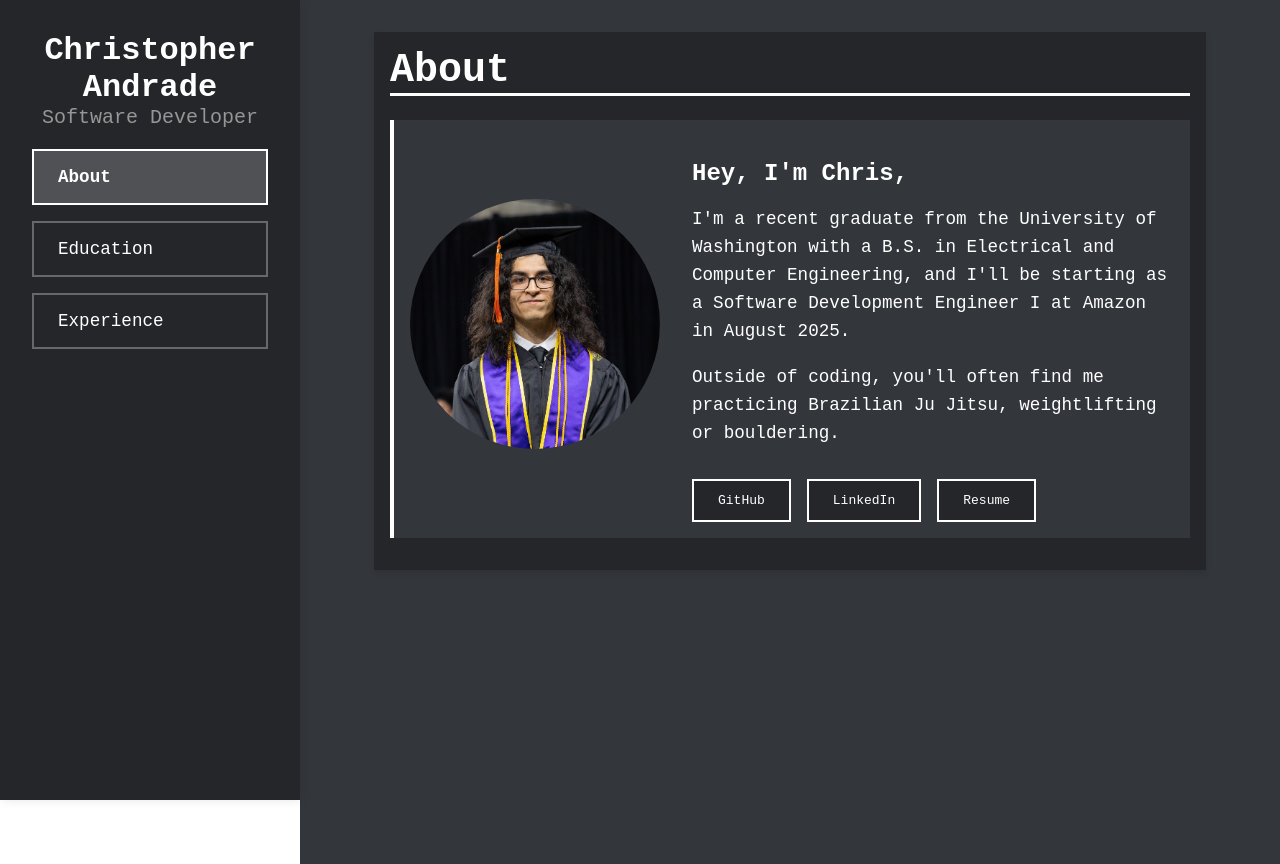
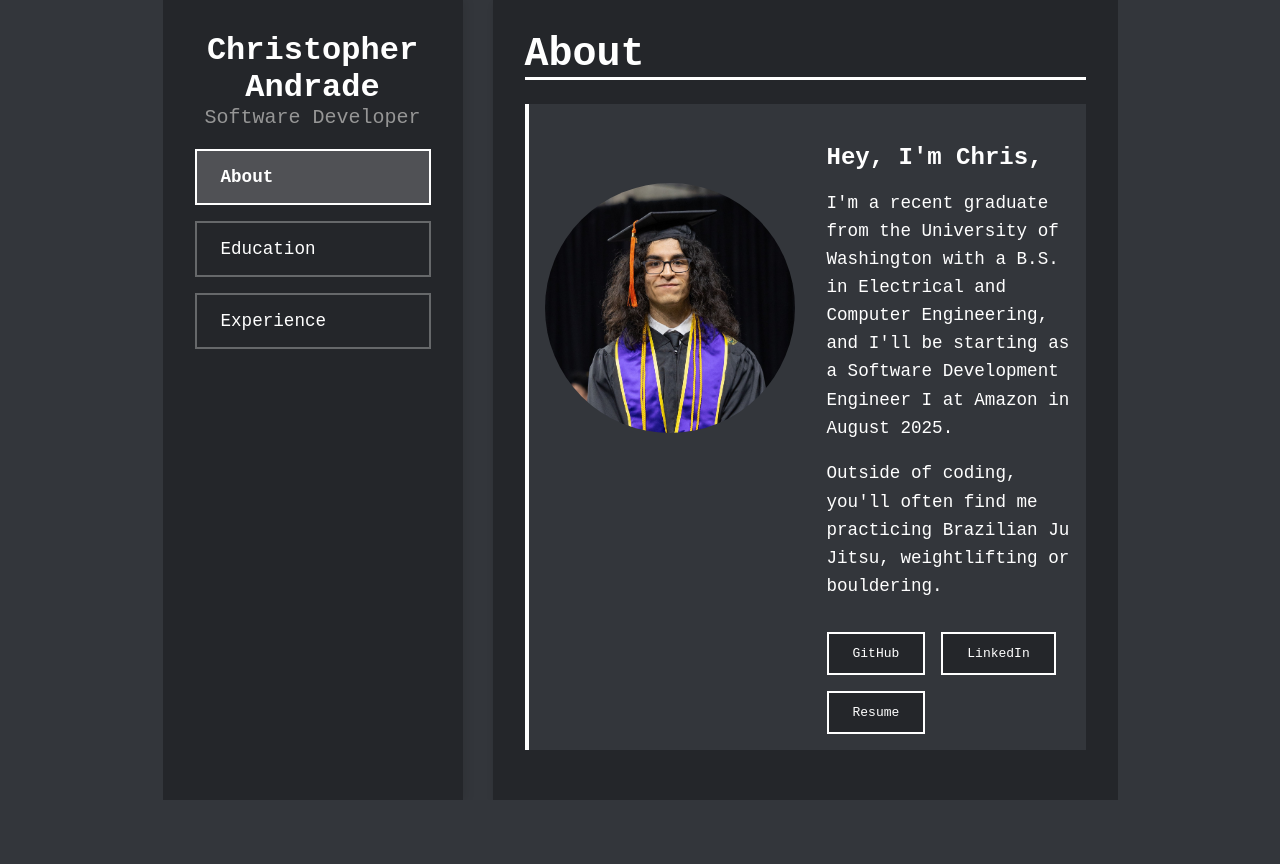
Before and after one commit to AndradeCJahb/andradecjahb.github.io, a React (Create React App) app: page / in a window 1280 px wide. After the commit the page ends 800 px from the top, so only its background shows below. Built offline with nearby package versions, Linux system fonts and the light colour scheme; the HTML template or start-up script is replaced by a standard one.

Commit message:
mobile/desktop css

```diff
--- a/src/App.css
+++ b/src/App.css
@@ -1,23 +1,58 @@
+/* Global body centering */
+body {
+  margin: 0;
+  padding: 0;
+  display: flex;
+  justify-content: center;
+  background: #33363b;
+  min-height: 100vh;
+}
+
+#root {
+  width: 100%;
+  max-width: 1200px;
+  display: flex;
+  justify-content: center;
+}
+
 .App {
   display: flex;
   min-height: 100vh;
   overflow-x: hidden;
+  justify-content: center;
+  max-width: 1200px;
+  margin: 0 auto;
 }
 
 .main-content {
-  margin-left: 300px;
-  padding: 2rem;
+  margin-left: 0;
+  padding: 0;
   flex: 1;
   background: #33363b;
   min-height: 100vh;
+  display: flex;
+  justify-content: center;
+}
+
+.content-container {
+  display: flex;
+  justify-content: center;
+  align-items: flex-start;
+  width: 100%;
+  min-height: 100vh;
+  box-sizing: border-box;
 }
 
 .content-section {
+  width: 625px;
+  height: 100vh;
   max-width: 800px;
-  margin: 0 auto;
   background: #24262a;
-  padding: 1rem;
+  padding: 2rem;
   box-shadow: 0 4px 6px rgba(0, 0, 0, 0.1);
+  box-sizing: border-box;
+  overflow-y: auto;
+  margin-left: 30px;
 }
 
 .content-section h2 {
@@ -172,7 +207,7 @@
 }
 
 /* Responsive design */
-@media (max-width: 768px) {
+@media (max-width: 920px) {
   .App {
     flex-direction: column;
     width: 100%;
@@ -246,6 +281,10 @@
 
 .desktop-view {
   display: block;
+  width: 100%;
+  max-width: 900px;
+  display: flex;
+  justify-content: center;
 }
 
 .all-sections {
--- a/src/App.js
+++ b/src/App.js
@@ -1,5 +1,5 @@
-import React, { useState } from 'react';
-import NavigationHeader from './Header';
+import { useState } from 'react';
+import NavigationHeader from './header';
 import './App.css';
 
 function App() {
@@ -15,7 +15,7 @@ function App() {
               <div className="about-image-container">
                 <img
                   src={require('./graduation-photo.jpg')}
-                  alt="Chris at graduation ceremony"
+                  alt="Chris"
                   className="graduation-image"
                 />
               </div>
@@ -67,7 +67,7 @@ function App() {
               <h3>University of Washington</h3>
               <div className="education-header">
                 <span className="degree-details">B.S. Electrical and Computer Engineering</span>
-                <span className="degree-details">2022-2025</span>
+                <span className="degree-details">2022 - 2025</span>
               </div>
               <span className="degree-details">Cum Laude in the College of Engineering</span>
               <p><strong>Concentrations:</strong> Embedded Systems, Computing, VLSI, Computer Architecture</p>
@@ -105,8 +105,10 @@ function App() {
     <div className="App">
       <NavigationHeader activeSection={activeSection} setActiveSection={setActiveSection} />
       <main className="main-content">
-        <div className="desktop-view">
-          {renderContent()}
+        <div className="content-container">
+          <div className="desktop-view">
+            {renderContent()}
+          </div>
         </div>
       </main>
     </div>
--- a/src/Header.css
+++ b/src/Header.css
@@ -1,5 +1,5 @@
 .header {
-  position: fixed;
+  position: relative;
   top: 0;
   left: 0;
   width: 300px;
@@ -10,6 +10,7 @@
   flex-direction: column;
   box-shadow: 2px 0 10px rgba(0, 0, 0, 0.1);
   z-index: 1000;
+  flex-shrink: 0;
 }
 
 .header-content {
@@ -86,7 +87,7 @@
 
 
 /* Responsive design */
-@media (max-width: 768px) {
+@media (max-width: 920px) {
   .header {
     width: 100%;
     height: auto;
--- a/src/Header.js
+++ b/src/Header.js
@@ -1,5 +1,4 @@
-import React from 'react';
-import './Header.css';
+import './header.css';
 
 function Header({ activeSection, setActiveSection }) {
   const navigationItems = [
```
